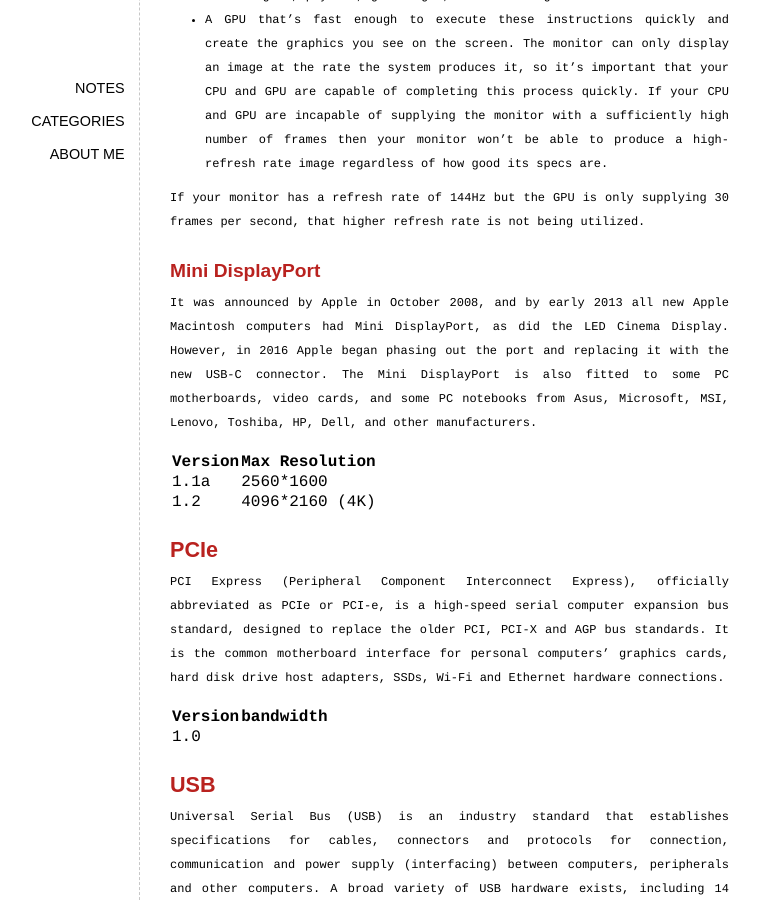
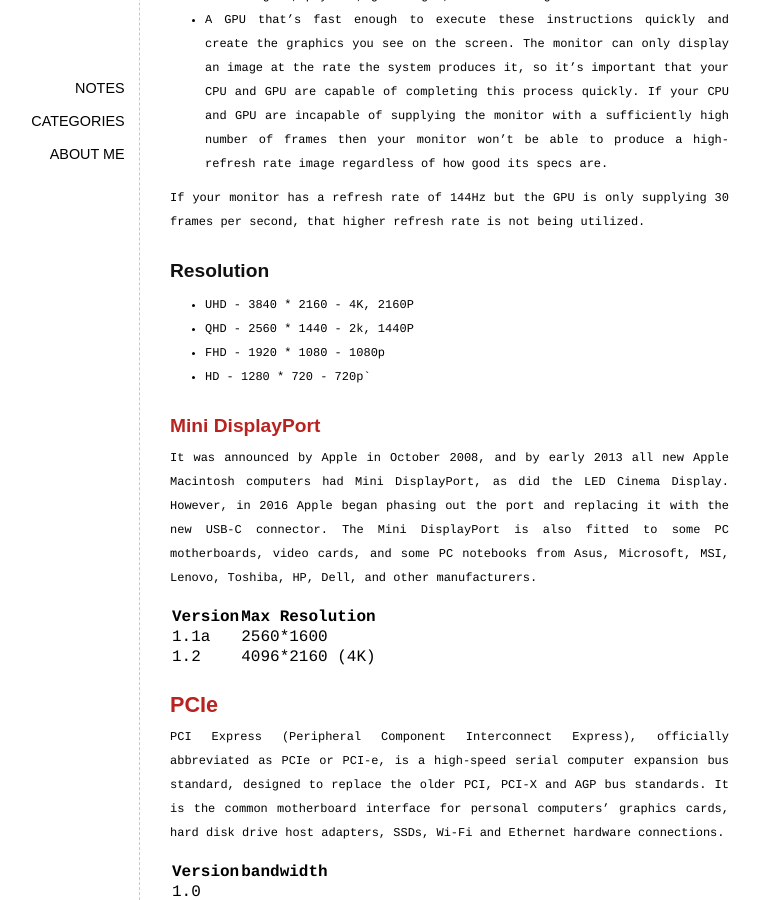
Before and after one commit to elan2wang/note, a Jekyll site: the page built from _posts/2022-05-01-cables.md, in a window 1280 px wide and 900 px high, scrolled down 1027 px. Shown: the whole window, without its empty margins (111-871 px from the left). Built offline with Jekyll 4.4.1, drawn with Linux system fonts in a browser that asks for light colours; comment, search, counter and statistics services are not loaded.

Commit message:
update post

```diff
--- a/_posts/2022-05-01-cables.md
+++ b/_posts/2022-05-01-cables.md
@@ -22,7 +22,7 @@ DisplayPort (DP) is a digital display interface developed by a consortium of PC
 
 DisplayPort was designed to replace VGA, FPD-Link, and Digital Visual Interface (DVI). It is backward compatible with other interfaces, such as HDMI and DVI, through the use of either active or passive adapters
 
-### [Refresh Rates]()
+### [Refresh Rates](https://www.intel.com/content/www/us/en/gaming/resources/highest-refresh-rate-gaming.html)
 
 The refresh rate of your display refers to how many times per second the display is able to draw a new image. This is measured in Hertz (Hz). For example, if your display has a refresh rate of 144Hz, it is refreshing the image 144 times per second. When paired with the high frame rates produced by a GPU and CPU working together, this can result in a smoother experience and potentially higher FPS.
 
@@ -34,6 +34,13 @@ In order to take advantage of higher refresh rates, three of the most important
 The monitor can only display an image at the rate the system produces it, so it’s important that your CPU and GPU are capable of completing this process quickly. If your CPU and GPU are incapable of supplying the monitor with a sufficiently high number of frames then your monitor won’t be able to produce a high-refresh rate image regardless of how good its specs are.
 
 If your monitor has a refresh rate of 144Hz but the GPU is only supplying 30 frames per second, that higher refresh rate is not being utilized.
+
+### Resolution
+
+- UHD - 3840 * 2160 - 4K, 2160P
+- QHD - 2560 * 1440 - 2k, 1440P
+- FHD - 1920 * 1080 - 1080p
+- HD - 1280 * 720 - 720p`
 
 
 ### [Mini DisplayPort](https://en.wikipedia.org/wiki/Mini_DisplayPort)
```
